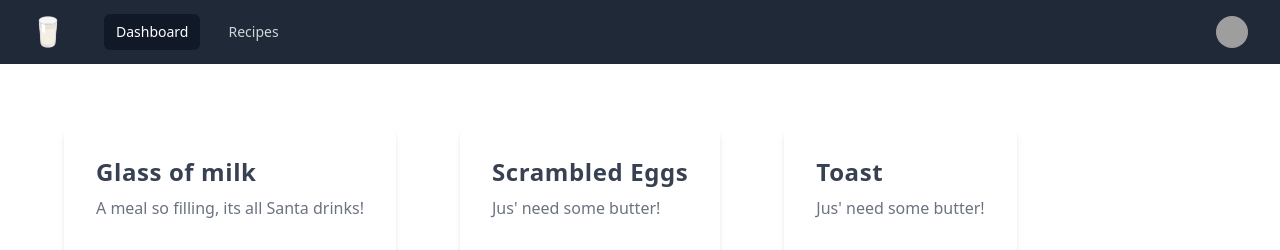
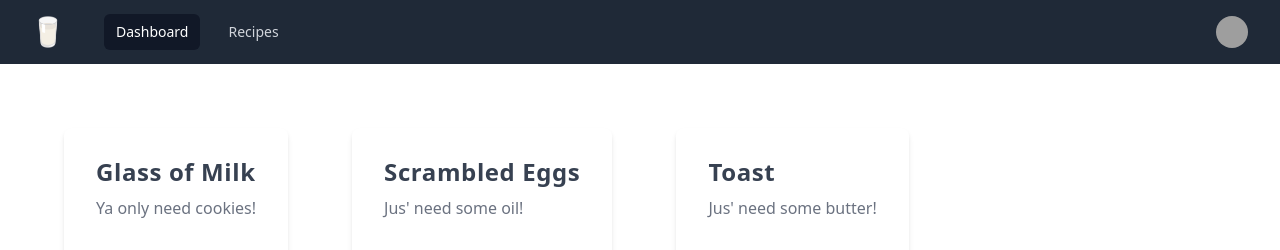
Before and after one commit to matootie/cuFrontend, a React (Create React App) app: page / in a window 1280 px wide. Shown: the top 250 px of the page. Built offline with nearby package versions, Linux system fonts and the light colour scheme; grey boxes are pictures that could not be loaded.

Commit message:
Added dummy recipes

```diff
--- a/src/pages/Home.jsx
+++ b/src/pages/Home.jsx
@@ -4,29 +4,49 @@ import Fridge from "../components/Fridge";
 import Card from "./../components/ui/Card";
 
 export default function Home() {
+  const recipes = [
+    {
+      key: 1,
+      name: "Glass of Milk",
+      desc: "Ya only need cookies!",
+      ingredients: ["Milk"],
+    },
+    {
+      key: 2,
+      name: "Scrambled Eggs",
+      desc: "Jus' need some oil!",
+      ingredients: ["Eggs"],
+    },
+    {
+      key: 3,
+      name: "Toast",
+      desc: "Jus' need some butter!",
+      ingredients: ["Bread", "Toaster"],
+    },
+  ];
+
+  function getCards() {
+    const allRecipes = [];
+
+    for (let i = 0; i < recipes.length; i++) {
+      allRecipes.push(
+        <Card
+          recipeName={recipes[i].name}
+          desc={recipes[i].desc}
+          ingredients={recipes[i].ingredients}
+        />
+      );
+    }
+    return allRecipes;
+  }
+
   return (
     <div>
       <NavBar />
       <div>
         <Fridge />
       </div>
-      <div className="flex flex-row m-8">
-        <Card
-          recipeName="Glass of milk"
-          desc="A meal so filling, its all Santa drinks!"
-          ingredients={["Milk"]}
-        />
-        <Card
-          recipeName="Scrambled Eggs"
-          desc="Jus' need some butter!"
-          ingredients={["Eggs"]}
-        />
-        <Card
-          recipeName="Toast"
-          desc="Jus' need some butter!"
-          ingredients={["Bread", "Toaster"]}
-        />
-      </div>
+      <div className="flex flex-row m-8">{getCards()}</div>
     </div>
   );
 }
```
